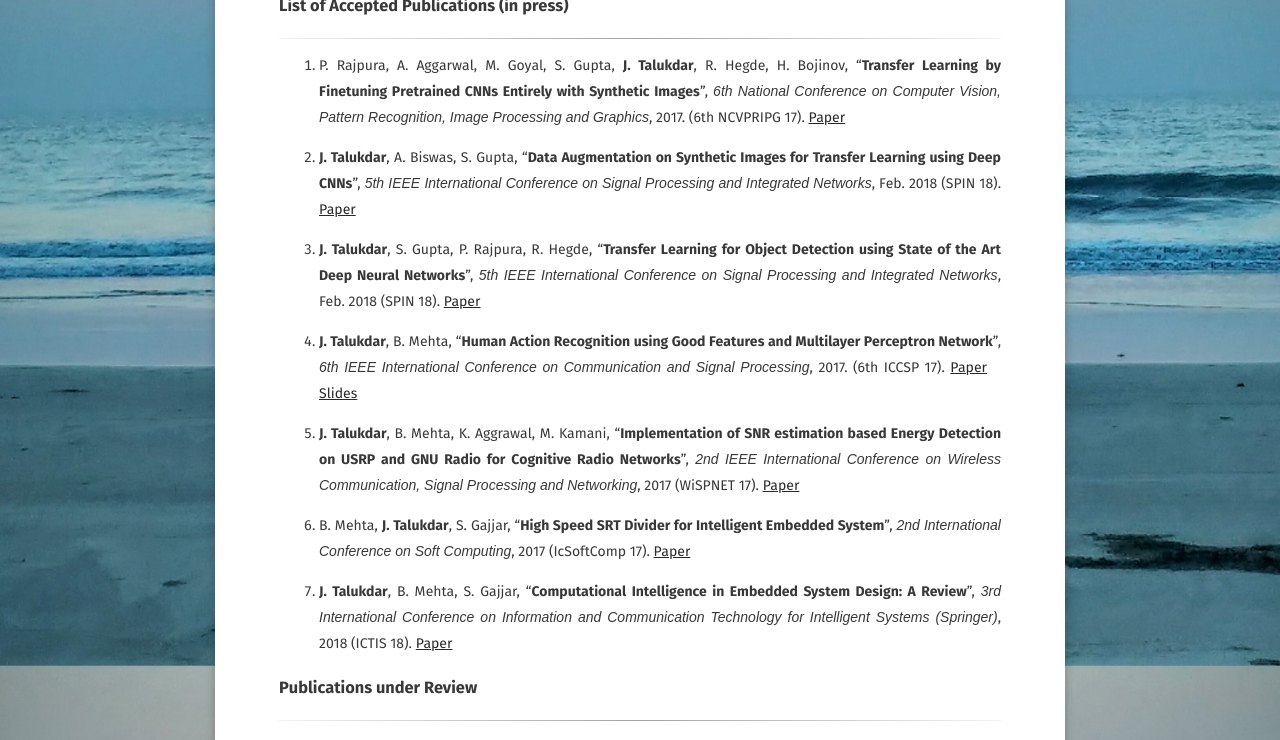
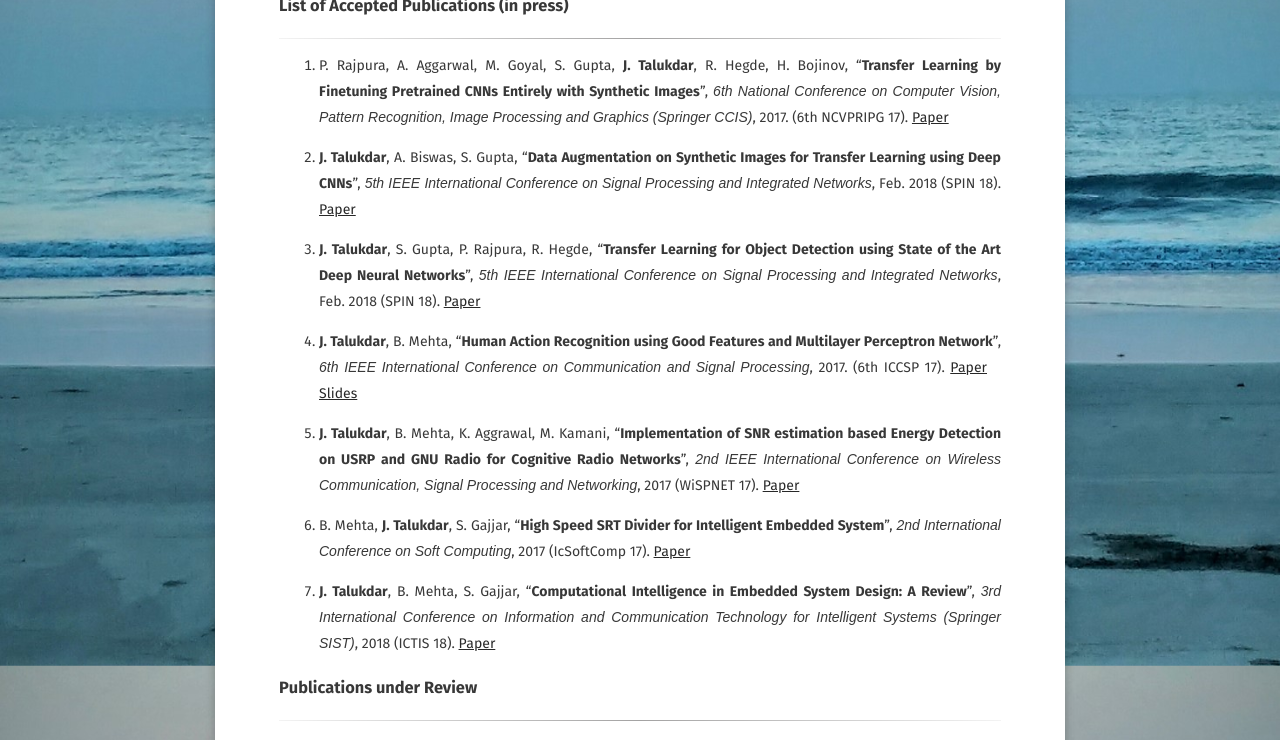
Before and after one commit to jontitalukdar/jontitalukdar.github.io_x, a Jekyll site: the page built from publications.md, in a window 1280 px wide. Shown: the part 298-1038 px from the top of the page. Built offline with Jekyll 4.4.1, drawn with Linux system fonts in a browser that asks for light colours; some web fonts are replaced; comment, search, counter and statistics services are not loaded.

Commit message:
Update publications.md

```diff
--- a/publications.md
+++ b/publications.md
@@ -4,7 +4,7 @@ title: "Publications"
 ---
 ### List of Accepted Publications (in press)
 ***
-1. P. Rajpura, A. Aggarwal, M. Goyal, S. Gupta, **J. Talukdar**, R. Hegde, H. Bojinov, "**Transfer Learning by Finetuning Pretrained CNNs Entirely with Synthetic Images**", *6th National Conference on Computer Vision, Pattern Recognition, Image Processing and Graphics*, 2017. (6th NCVPRIPG 17). [Paper](https://drive.google.com/file/d/0ByGq26nUw_7FUVNnQTdGNjlOZzBRR1lHQTBNekxVeTNEZ1pF/){:target="_blank"}&emsp;
+1. P. Rajpura, A. Aggarwal, M. Goyal, S. Gupta, **J. Talukdar**, R. Hegde, H. Bojinov, "**Transfer Learning by Finetuning Pretrained CNNs Entirely with Synthetic Images**", *6th National Conference on Computer Vision, Pattern Recognition, Image Processing and Graphics (Springer CCIS)*, 2017. (6th NCVPRIPG 17). [Paper](https://drive.google.com/file/d/0ByGq26nUw_7FUVNnQTdGNjlOZzBRR1lHQTBNekxVeTNEZ1pF/){:target="_blank"}&emsp;
 
 2. **J. Talukdar**, A. Biswas, S. Gupta, "**Data Augmentation on Synthetic Images for Transfer Learning using Deep CNNs**", *5th IEEE International Conference on Signal Processing and Integrated Networks*, Feb. 2018 (SPIN 18). [Paper](https://drive.google.com/file/d/1tXU44sWHLUwoSy3mjwqQ9mLnfsnzSdSf/){:target="_blank"}&emsp;
 
@@ -16,7 +16,7 @@ title: "Publications"
 
 6. B. Mehta, **J. Talukdar**, S. Gajjar, "**High Speed SRT Divider for Intelligent Embedded System**", *2nd International Conference on Soft Computing*, 2017 (IcSoftComp 17). [Paper](assets/srt.pdf){:target="_blank"}&emsp;
 
-7. **J. Talukdar**, B. Mehta, S. Gajjar, "**Computational Intelligence in Embedded System Design: A Review**", *3rd International Conference on Information and Communication Technology for Intelligent Systems (Springer)*, 2018 (ICTIS 18). [Paper](https://drive.google.com/file/d/0ByGq26nUw_7FY1JRUGlPOWQ1dWtMcHdJcm1STFZqYVpFRk84/edit){:target="_blank"}&emsp;
+7. **J. Talukdar**, B. Mehta, S. Gajjar, "**Computational Intelligence in Embedded System Design: A Review**", *3rd International Conference on Information and Communication Technology for Intelligent Systems (Springer SIST)*, 2018 (ICTIS 18). [Paper](https://drive.google.com/file/d/0ByGq26nUw_7FY1JRUGlPOWQ1dWtMcHdJcm1STFZqYVpFRk84/edit){:target="_blank"}&emsp;
 
 ### Publications under Review
 ***
```
